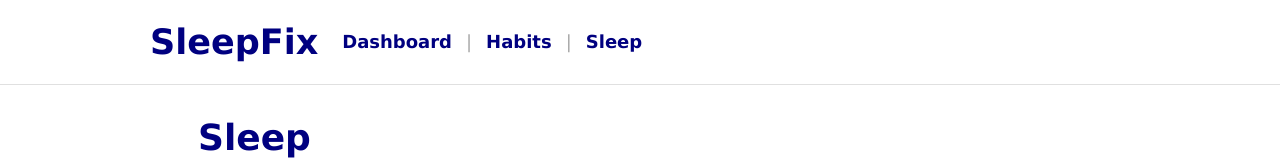
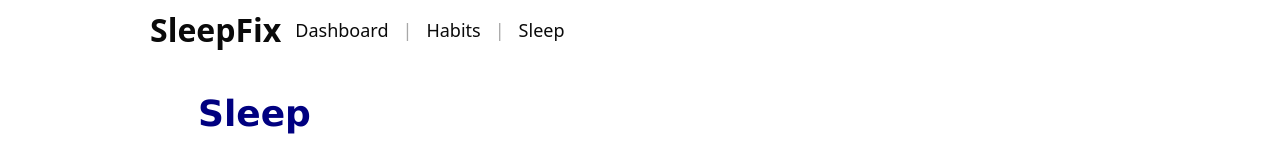
Before and after one commit to jlnalexander5-sudo/sleepfix-app, a Next.js app: page /protected/sleep in a window 1280 px wide. Shown: the top 160 px of the page. Built offline with nearby package versions, Linux system fonts and the light colour scheme; no server answers.

Commit message:
Update layout.tsx

```diff
--- a/app/protected/layout.tsx
+++ b/app/protected/layout.tsx
@@ -7,41 +7,35 @@ export default function ProtectedLayout({
   children: React.ReactNode;
 }) {
   return (
-   <div style={{ minHeight: "100vh", fontSize: "18px", lineHeight: 1.6, fontFamily: "Verdana, sans-serif" }}>
+   <div style={{ minHeight: "100vh", fontSize: "18px", lineHeight: 1.6 }}>
       {/* Top Nav */}
       <header
         style={{
-          borderBottom: "1px solid rgba(0,0,0,0.12)",
+          borderBottom: "1px solid rgba(255,255,255,0.12)",
           padding: "14px 16px",
         }}
       >
-        <nav
-          style={{
-            maxWidth: 980,
-            margin: "0 auto",
-            display: "flex",
-            gap: 14,
-            alignItems: "center",
-            flexWrap: "wrap",
-          }}
-        >
-          <Link href="/protected/dashboard" style={{ textDecoration: "none", fontFamily: "Verdana, sans-serif", color: "#000080", fontSize: 35, fontWeight: 900, marginRight: 10 }}>SleepFix</Link>
+        <nav className="sf-topnav">
+          <span className="sf-brand">SleepFix</span>
 
-          <Link href="/protected/dashboard" style={{ textDecoration: "none", fontFamily: "Verdana, sans-serif", color: "#000080", fontWeight: 700 }}>
+          <div className="sf-links">
+
+          <Link href="/protected/dashboard" style={{ textDecoration: "none" }}>
             Dashboard
           </Link>
 
-          <span style={{ opacity: 0.35 }}>|</span>
+          <span className="sf-sep">|</span>
 
-          <Link href="/protected/habits" style={{ textDecoration: "none", fontFamily: "Verdana, sans-serif", color: "#000080", fontWeight: 700 }}>
+          <Link href="/protected/habits" style={{ textDecoration: "none" }}>
             Habits
           </Link>
 
-          <span style={{ opacity: 0.35 }}>|</span>
+          <span className="sf-sep">|</span>
 
-          <Link href="/protected/sleep" style={{ textDecoration: "none", fontFamily: "Verdana, sans-serif", color: "#000080", fontWeight: 700 }}>
+          <Link href="/protected/sleep" style={{ textDecoration: "none" }}>
             Sleep
           </Link>
+          </div>
         </nav>
       </header>
 
```
